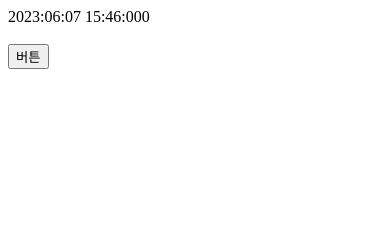
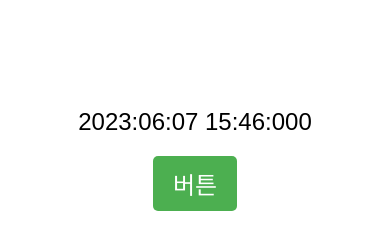
Before and after one commit to juhyun828/buttonlym-practice, a plain HTML site: page index.html in a window 390 px wide. Drawn offline with Linux system fonts and the light colour scheme.

Commit message:
design: 모바일 고려

```diff
--- a/index.html
+++ b/index.html
@@ -2,6 +2,33 @@
 <html>
   <head>
     <title>현재 시간 표시</title>
+    <style>
+      body {
+        font-family: Arial, sans-serif;
+        text-align: center;
+        padding-top: 100px;
+      }
+
+      #currentTime {
+        font-size: 24px;
+        margin-bottom: 20px;
+      }
+
+      #result {
+        margin-top: 20px;
+        font-size: 20px;
+      }
+
+      button {
+        font-size: 24px;
+        padding: 10px 20px;
+        background-color: #4CAF50;
+        color: white;
+        border: none;
+        border-radius: 5px;
+        cursor: pointer;
+      }
+    </style>
     <script>
       function showCurrentTime() {
         var currentDate = new Date();
@@ -37,7 +64,6 @@
   </head>
   <body>
     <div id="currentTime"></div>
-    <br/>
     <button onclick="showClickTime()">버튼</button>
     <div id="result"></div>
   </body>
```
